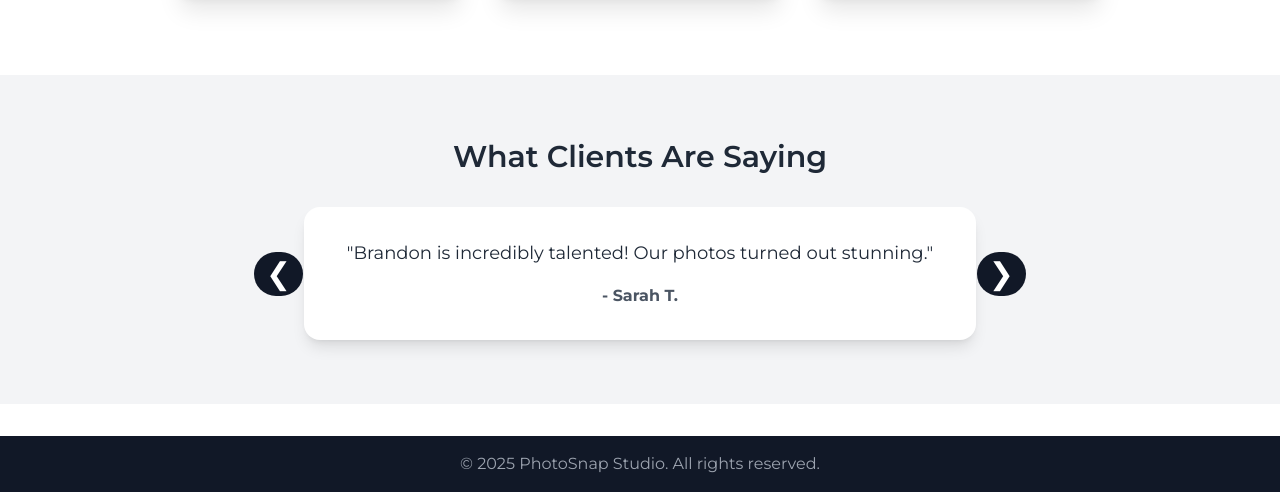
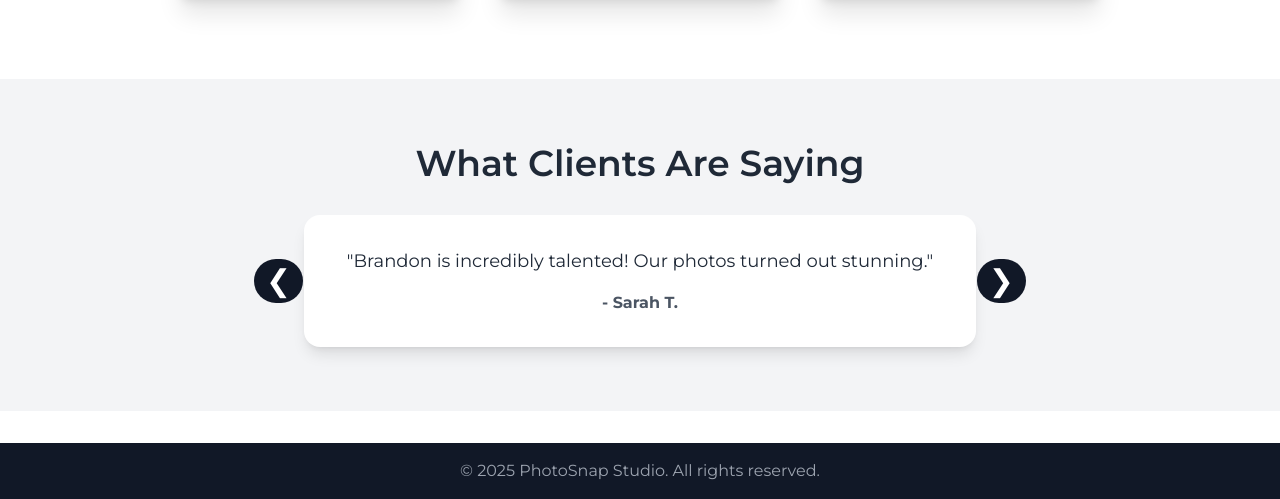
Before and after one commit to Brandonma21/freelance-portfolio, a PHP site: page / in a window 1280 px wide. Shown: the part 2165-2664 px from the top of the page. Run offline with PHP 8.4, Linux system fonts and the light colour scheme; some libraries are stand-ins or nearby versions.

Commit message:
added screen size adjustments and a ribbon saying its a demo site

```diff
--- a/booking.php
+++ b/booking.php
@@ -1,6 +1,11 @@
 <?php include 'includes/header.php'; ?>
 
 <main class="bg-gradient-to-br from-yellow-50 via-white to-yellow-100 min-h-screen py-16 px-4">
+  <!-- Demo Badge -->
+<div class="fixed top-20 left-0 z-50 bg-red-600 text-white text-sm font-semibold px-4 py-2 rounded-r-md shadow-md">
+  Demo Website
+</div>
+
   <!-- Booking Hero Section -->
   <section class="text-center mb-12">
     <h1 class="text-5xl font-extrabold text-gray-800 mb-4">Book Your Session</h1>
--- a/contact.php
+++ b/contact.php
@@ -1,6 +1,11 @@
 <?php include 'includes/header.php'; ?>
 
 <main class="bg-gray-100 py-20 px-4 text-center">
+  <!-- Demo Badge -->
+<div class="fixed top-20 left-0 z-50 bg-red-600 text-white text-sm font-semibold px-4 py-2 rounded-r-md shadow-md">
+  Demo Website
+</div>
+
   <!-- Contact Hero Section -->
   <section class="contact-hero bg-gradient-to-r from-gray-900 to-gray-600 text-white py-16 px-4">
     <div class="contact-intro max-w-4xl mx-auto text-center">
--- a/includes/header.php
+++ b/includes/header.php
@@ -25,10 +25,15 @@
   <link href="https://fonts.googleapis.com/css2?family=Montserrat:ital,wght@0,100..900;1,100..900&display=swap" rel="stylesheet">
 </head>
 <body class="bg-white text-gray-800 font-montserrat m-0">
-  <header class="flex justify-between items-center bg-black text-white py-4 px-8">
-    <div class="text-xl font-bold">📸 PhotoSnap Studio</div>
-    <nav>
-      <ul class="flex gap-4 list-none m-0 p-0">
+  <header class="flex flex-wrap justify-between items-center bg-black text-white py-4 px-6 sm:px-8">
+    <!-- Logo -->
+    <div class="text-xl font-bold mb-4 sm:mb-0">
+      📸 PhotoSnap Studio
+    </div>
+
+    <!-- Navigation -->
+    <nav class="w-full sm:w-auto">
+      <ul class="flex flex-wrap justify-center sm:justify-end gap-4 list-none m-0 p-0">
         <li><a href="/index.php" class="text-white hover:text-primary transition">Home</a></li>
         <li><a href="/about.php" class="text-white hover:text-primary transition">About</a></li>
         <li><a href="/services.php" class="text-white hover:text-primary transition">Services</a></li>
--- a/includes/testimonials.php
+++ b/includes/testimonials.php
@@ -1,53 +1,57 @@
-<section class="text-center bg-gray-100 py-16 px-4">
-  <h2 class="text-3xl font-semibold mb-8">What Clients Are Saying</h2>
+<section class="text-center bg-gray-100 py-16 px-4 sm:px-8">
+  <h2 class="text-3xl sm:text-4xl font-semibold mb-8">What Clients Are Saying</h2>
 
   <div class="relative max-w-2xl mx-auto">
-    <button class="prev-btn absolute left-[-50px] top-1/2 transform -translate-y-1/2 bg-gray-900 text-white text-3xl px-3 py-1 rounded-full hover:bg-gray-700 transition">
+    <!-- Previous Button -->
+    <button class="prev-btn absolute left-[-30px] sm:left-[-50px] top-1/2 transform -translate-y-1/2 bg-gray-900 text-white text-2xl sm:text-3xl px-3 py-1 rounded-full hover:bg-gray-700 transition">
       &#10094;
     </button>
 
-    <div class="testimonial active block p-8 bg-white rounded-2xl shadow-lg transition-all duration-500 ease-in-out">
-      <p class="text-lg leading-relaxed">"Brandon is incredibly talented! Our photos turned out stunning."</p>
+    <!-- Testimonials -->
+    <div class="testimonial active block p-6 sm:p-8 bg-white rounded-2xl shadow-lg transition-all duration-500 ease-in-out">
+      <p class="text-base sm:text-lg leading-relaxed">"Brandon is incredibly talented! Our photos turned out stunning."</p>
       <h4 class="mt-4 font-bold text-gray-600">- Sarah T.</h4>
     </div>
 
-    <div class="testimonial hidden p-8 bg-white rounded-2xl shadow-lg transition-all duration-500 ease-in-out">
-      <p class="text-lg leading-relaxed">"He made us feel so comfortable. Highly recommended!"</p>
+    <div class="testimonial hidden p-6 sm:p-8 bg-white rounded-2xl shadow-lg transition-all duration-500 ease-in-out">
+      <p class="text-base sm:text-lg leading-relaxed">"He made us feel so comfortable. Highly recommended!"</p>
       <h4 class="mt-4 font-bold text-gray-600">- Jason & Emily</h4>
     </div>
-    <div class="testimonial hidden p-8 bg-white rounded-2xl shadow-lg transition-all duration-500 ease-in-out">
-    <p class="text-lg leading-relaxed">"His attention to detail is unmatched. The final shots were magazine-worthy."</p>
+    <div class="testimonial hidden p-6 sm:p-8 bg-white rounded-2xl shadow-lg transition-all duration-500 ease-in-out">
+      <p class="text-base sm:text-lg leading-relaxed">"His attention to detail is unmatched. The final shots were magazine-worthy."</p>
       <h4 class="mt-4 font-bold text-gray-600">- Liam R.</h4>
     </div>
-    <div class="testimonial hidden p-8 bg-white rounded-2xl shadow-lg transition-all duration-500 ease-in-out">
-    <p class="text-lg leading-relaxed">We had a blast working with Brandon. Super professional and fun!"</p>
+    <div class="testimonial hidden p-6 sm:p-8 bg-white rounded-2xl shadow-lg transition-all duration-500 ease-in-out">
+      <p class="text-base sm:text-lg leading-relaxed">"We had a blast working with Brandon. Super professional and fun!"</p>
       <h4 class="mt-4 font-bold text-gray-600">- Natalie S.</h4>
     </div>
-    <div class="testimonial hidden p-8 bg-white rounded-2xl shadow-lg transition-all duration-500 ease-in-out">
-    <p class="text-lg leading-relaxed">"From the lighting to the angles — everything was perfect."</p>
+    <div class="testimonial hidden p-6 sm:p-8 bg-white rounded-2xl shadow-lg transition-all duration-500 ease-in-out">
+      <p class="text-base sm:text-lg leading-relaxed">"From the lighting to the angles — everything was perfect."</p>
       <h4 class="mt-4 font-bold text-gray-600">- Monica D.</h4>
     </div>
-    <div class="testimonial hidden p-8 bg-white rounded-2xl shadow-lg transition-all duration-500 ease-in-out">
-    <p class="text-lg leading-relaxed">"Best experience ever. He truly captured the essence of our event."</p>
+    <div class="testimonial hidden p-6 sm:p-8 bg-white rounded-2xl shadow-lg transition-all duration-500 ease-in-out">
+      <p class="text-base sm:text-lg leading-relaxed">"Best experience ever. He truly captured the essence of our event."</p>
       <h4 class="mt-4 font-bold text-gray-600">- Henry & Laila</h4>
     </div>
-    <div class="testimonial hidden p-8 bg-white rounded-2xl shadow-lg transition-all duration-500 ease-in-out">
-    <p class="text-lg leading-relaxed">"A true artist with the camera. I’ll be booking again!"</p>
+    <div class="testimonial hidden p-6 sm:p-8 bg-white rounded-2xl shadow-lg transition-all duration-500 ease-in-out">
+      <p class="text-base sm:text-lg leading-relaxed">"A true artist with the camera. I’ll be booking again!"</p>
       <h4 class="mt-4 font-bold text-gray-600">- Kayla J.</h4>
     </div>
-    <div class="testimonial hidden p-8 bg-white rounded-2xl shadow-lg transition-all duration-500 ease-in-out">
-    <p class="text-lg leading-relaxed">"The photos bring tears to my eyes every time I look at them."</p>
+    <div class="testimonial hidden p-6 sm:p-8 bg-white rounded-2xl shadow-lg transition-all duration-500 ease-in-out">
+      <p class="text-base sm:text-lg leading-relaxed">"The photos bring tears to my eyes every time I look at them."</p>
       <h4 class="mt-4 font-bold text-gray-600">- Michelle G.</h4>
     </div>
-    <div class="testimonial hidden p-8 bg-white rounded-2xl shadow-lg transition-all duration-500 ease-in-out">
-    <p class="text-lg leading-relaxed">"Fantastic work, and so easy to communicate with."</p>
+    <div class="testimonial hidden p-6 sm:p-8 bg-white rounded-2xl shadow-lg transition-all duration-500 ease-in-out">
+      <p class="text-base sm:text-lg leading-relaxed">"Fantastic work, and so easy to communicate with."</p>
       <h4 class="mt-4 font-bold text-gray-600">- Noah C.</h4>
     </div>
-    <div class="testimonial hidden p-8 bg-white rounded-2xl shadow-lg transition-all duration-500 ease-in-out">
-    <p class="text-lg leading-relaxed">"Captured every important moment perfectly."</p>
+    <div class="testimonial hidden p-6 sm:p-8 bg-white rounded-2xl shadow-lg transition-all duration-500 ease-in-out">
+      <p class="text-base sm:text-lg leading-relaxed">"Captured every important moment perfectly."</p>
       <h4 class="mt-4 font-bold text-gray-600">- Sarah F.</h4>
     </div>
-    <button class="next-btn absolute right-[-50px] top-1/2 transform -translate-y-1/2 bg-gray-900 text-white text-3xl px-3 py-1 rounded-full hover:bg-gray-700 transition">
+
+    <!-- Next Button -->
+    <button class="next-btn absolute right-[-30px] sm:right-[-50px] top-1/2 transform -translate-y-1/2 bg-gray-900 text-white text-2xl sm:text-3xl px-3 py-1 rounded-full hover:bg-gray-700 transition">
       &#10095;
     </button>
   </div>
--- a/index.php
+++ b/index.php
@@ -1,20 +1,25 @@
 <?php include 'includes/header.php'; ?>
 
 <main>
+  <!-- Demo Badge -->
+<div class="fixed top-20 left-0 z-50 bg-red-600 text-white text-sm font-semibold px-4 py-2 rounded-r-md shadow-md">
+  Demo Website
+</div>
+
   <!-- Hero Section -->
   <section class="relative w-full h-screen bg-cover bg-center" style="background-image: url('assets/images/hero.jpg');">
   <div class="absolute inset-0 bg-gradient-to-br from-black via-transparent to-black opacity-70 z-0"></div>
 
   <!-- Heading Positioned Towards Top -->
   <div class="absolute top-20 left-1/2 transform -translate-x-1/2 z-10 text-center text-white px-4 sm:px-8 max-w-3xl animate-fade-in-down">
-    <h1 class="text-4xl md:text-6xl font-extrabold leading-tight tracking-tight drop-shadow-lg">
+    <h1 class="text-4xl sm:text-5xl md:text-6xl font-extrabold leading-tight tracking-tight drop-shadow-lg">
       Capture the <span class="text-yellow-400">Moments</span> That Matter
     </h1>
   </div>
 
   <!-- Subtext and Buttons Positioned Towards Bottom -->
   <div class="absolute bottom-24 left-1/2 transform -translate-x-1/2 z-10 text-center px-6 md:px-12 max-w-2xl animate-fade-in-up">
-    <p class="mb-6 text-lg md:text-xl font-light text-gray-200">Timeless, emotional, and authentic photography for your most important days.</p>
+    <p class="mb-6 text-lg sm:text-xl md:text-2xl font-light text-gray-200">Timeless, emotional, and authentic photography for your most important days.</p>
     <div class="flex flex-col sm:flex-row justify-center gap-4">
       <a href="booking.php" class="bg-yellow-500 hover:bg-yellow-600 text-white font-semibold py-3 px-6 rounded-xl transition-all shadow-md">Book a Session</a>
       <a href="portfolio.php" class="bg-white hover:bg-gray-100 text-black font-semibold py-3 px-6 rounded-xl transition-all shadow-md">View Portfolio</a>
@@ -24,13 +29,13 @@
 
   <!-- Featured Gallery -->
   <section class="bg-gray-50 py-20 px-6 text-center">
-    <h2 class="text-3xl md:text-4xl font-bold text-gray-800 mb-10">Featured Shots</h2>
+    <h2 class="text-3xl sm:text-4xl font-bold text-gray-800 mb-10">Featured Shots</h2>
     <div class="flex overflow-x-auto space-x-6 px-2 md:px-10 scrollbar-hide snap-x snap-mandatory">
       <?php
         $images = ['featured1.jpg', 'featured2.jpg', 'featured3.jpg', 'featured4.jpg', 'featured5.jpg', 'featured6.jpg'];
         foreach ($images as $img) {
-          echo "<div class='flex-shrink-0 w-72 snap-start transform hover:scale-105 transition duration-300'>
-                  <img src='assets/images/{$img}' alt='' class='h-52 w-full object-cover rounded-xl shadow-md'>
+          echo "<div class='flex-shrink-0 w-64 sm:w-72 snap-start transform hover:scale-105 transition duration-300'>
+                  <img src='assets/images/{$img}' alt='' class='h-48 sm:h-52 w-full object-cover rounded-xl shadow-md'>
                 </div>";
         }
       ?>
@@ -40,8 +45,8 @@
   <!-- About Preview -->
   <section class="flex flex-wrap items-center justify-center gap-12 bg-white py-20 px-6 relative">
     <div class="absolute inset-0 bg-[url('assets/images/bg-texture.png')] opacity-10 pointer-events-none"></div>
-    <div class="flex-1 max-w-lg z-10">
-      <h2 class="text-3xl font-bold mb-4 text-gray-900">Behind the Lens</h2>
+    <div class="flex-1 max-w-lg z-10 text-center sm:text-left">
+      <h2 class="text-3xl sm:text-4xl font-bold mb-4 text-gray-900">Behind the Lens</h2>
       <p class="text-lg leading-relaxed mb-6 text-gray-700">Hi, I’m Brandon — a freelance photographer who believes every moment has a story. Whether it’s love, adventure, or subtle beauty, I’m here to capture it with authenticity.</p>
       <a href="about.php" class="inline-block bg-black text-white font-bold py-3 px-6 rounded-full hover:bg-yellow-500 transition">Learn More</a>
     </div>
@@ -52,7 +57,7 @@
 
   <!-- Categories -->
   <section class="py-20 px-6 bg-white text-center">
-    <h2 class="text-3xl font-bold text-gray-800 mb-12">Explore My Work</h2>
+    <h2 class="text-3xl sm:text-4xl font-bold text-gray-800 mb-12">Explore My Work</h2>
     <div class="flex flex-wrap justify-center gap-8">
       <?php
         $categories = [
@@ -61,7 +66,7 @@
           ['title' => 'Travel', 'slug' => 'travel', 'thumb' => 'travel-thumb.jpg']
         ];
         foreach ($categories as $cat) {
-          echo "<a href='portfolio.php#{$cat['slug']}' class='relative group w-72 h-48 rounded-xl overflow-hidden shadow-xl transform hover:scale-105 transition-all duration-300'>
+          echo "<a href='portfolio.php#{$cat['slug']}' class='relative group w-64 sm:w-72 h-48 rounded-xl overflow-hidden shadow-xl transform hover:scale-105 transition-all duration-300'>
                   <img src='assets/images/{$cat['thumb']}' alt='{$cat['title']}' class='w-full h-full object-cover'>
                   <div class='absolute inset-0 bg-black bg-opacity-40 group-hover:bg-opacity-60 transition-all'></div>
                   <div class='absolute bottom-0 w-full text-white text-lg font-bold py-3 bg-gradient-to-t from-black/70 to-transparent text-center'>{$cat['title']}</div>
```
Lines whose indentation alone changed are shown as unchanged.
